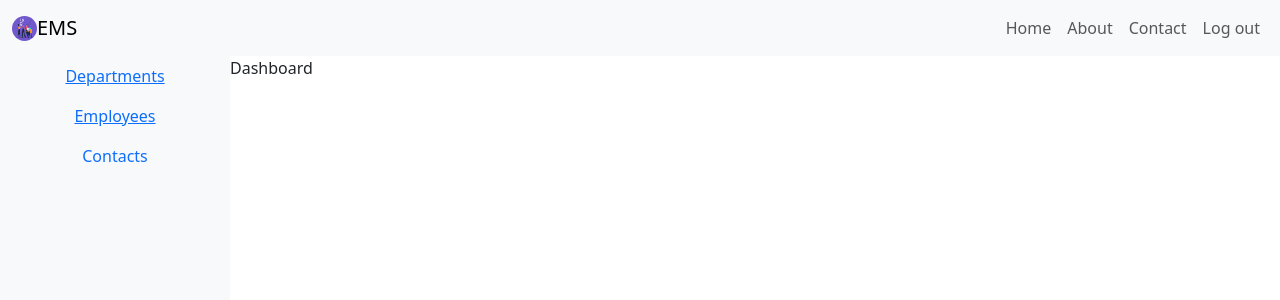
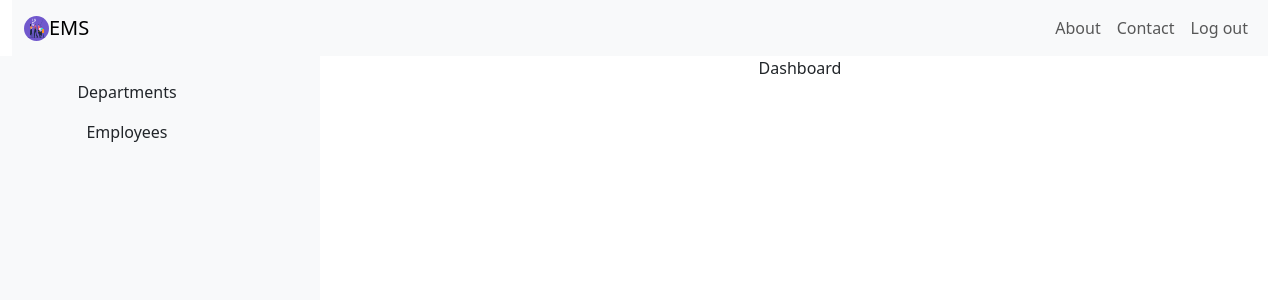
Before and after one commit to Pulkit-Rawat/EMS-Client, a React (Create React App) app: page /dashboard in a window 1280 px wide. Shown: the top 300 px of the page. Built offline with nearby package versions, Linux system fonts and the light colour scheme; sample sign-in values are in the browser's storage.

Commit message:
UI changes

```diff
--- a/package.json
+++ b/package.json
@@ -16,6 +16,7 @@
     "react-scripts": "5.0.1",
     "react-toastify": "^9.1.3",
     "reactstrap": "^9.2.1",
+    "sass": "^1.69.5",
     "web-vitals": "^2.1.4",
     "yup": "^1.3.2"
   },
--- a/src/App.css
+++ b/src/App.css
@@ -44,3 +44,6 @@
     transform: rotate(360deg);
   }
 }
+.pointer{
+  cursor: pointer;
+}
--- a/src/components/AppNavbar/index.jsx
+++ b/src/components/AppNavbar/index.jsx
@@ -19,9 +19,6 @@ const AppNavbar = () => {
         <NavbarBrand href="/" className="d-flex align-items-center"><img src={SampleLogo} style={{height:"25px",width:"25px"}} alt="logo" className="rounded-circle"/>EMS</NavbarBrand>
         <Nav className="ml-auto" navbar>
           <NavItem>
-            <NavLink href="/home">Home</NavLink>
-          </NavItem>
-          <NavItem>
             <NavLink href="/about">About</NavLink>
           </NavItem>
           <NavItem>
--- a/src/components/AppSidebar/index.jsx
+++ b/src/components/AppSidebar/index.jsx
@@ -1,23 +1,26 @@
 import React from "react";
+import { Nav, NavItem, NavLink } from "reactstrap";
+import "./sidebar.scss"
 import { Link } from "react-router-dom";
-import { Nav, NavItem, NavLink } from "reactstrap";
 
 const AppSidebar = () => {
+  const handleRedirect = () =>{
+
+  }
   return (
-    <Nav vertical className="bg-light sidebar">
-      <NavItem>
-        <NavLink>
-          <Link to={"/departments"}>Departments</Link>
-        </NavLink>
+
+    <Nav vertical className="sidebar  pt-3">
+      <NavItem className="pointer" onClick={handleRedirect}>
+        <Link to="/departments" className="text-dark nav-link">
+         Departments
+        </Link>
       </NavItem>
-      <NavItem>
-        <NavLink to="#">
-          <Link to={"/employees"}>Employees</Link>
-        </NavLink>
+      <NavItem  className="pointer" >
+        <Link to="/employees" className="text-dark nav-link">
+          Employees
+        </Link>
       </NavItem>
-      <NavItem>
-        <NavLink to="#">Contacts</NavLink>
-      </NavItem>
+
     </Nav>
   );
 };
--- /dev/null
+++ b/src/components/AppSidebar/sidebar.scss
@@ -0,0 +1,11 @@
+.sidebar{
+ .nav-item{
+  &:hover{
+    background-color: aquamarine;
+  }
+  .nav-link{
+    text-decoration: none;
+
+  }
+ }
+}
--- a/src/layout/index.jsx
+++ b/src/layout/index.jsx
@@ -9,12 +9,16 @@ const AppLayout = (props) => {
     //   {props.children}
     // </div>
     <Container className="m-0 p-0" fluid>
-      <Row>
+      <Row className="m-0 p-0">
+        <Col md={12}>
         <AppNavbar />
-        <div className="d-flex">
+        </Col>
+        <Col md={3} className="bg-light">
           <AppSidebar />
+        </Col>
+      <Col md={9}>
           {props.children}
-        </div>
+      </Col>
       </Row>
     </Container>
   );
--- a/src/views/Auth/Login.jsx
+++ b/src/views/Auth/Login.jsx
@@ -33,7 +33,8 @@ const [message, setMessage] = useState("")
       console.log("res",data)
       if(data.success){
         localStorage.setItem("token",data.data.token)
-        history("/dashboard")
+        setTimeout(()=> history("/dashboard"),2000)
+
       }
       // else{
       //  setMessage(data.message)
```
Also changed, not shown: 2 other files (tests, documents, lock files or other folders).
